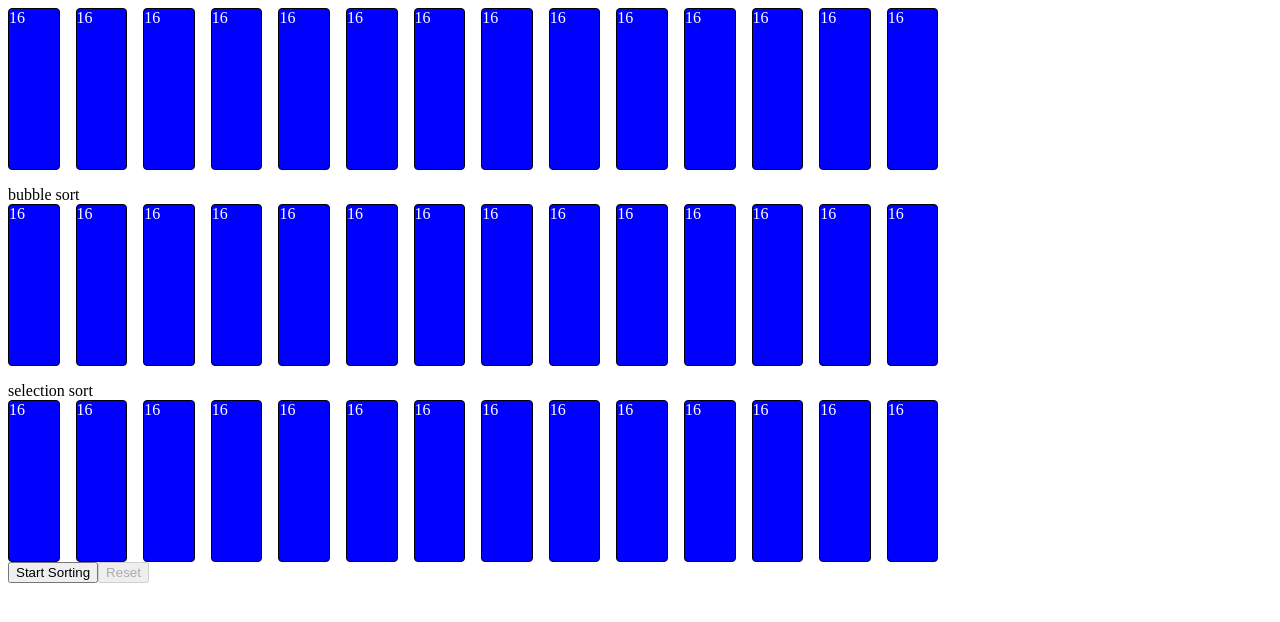
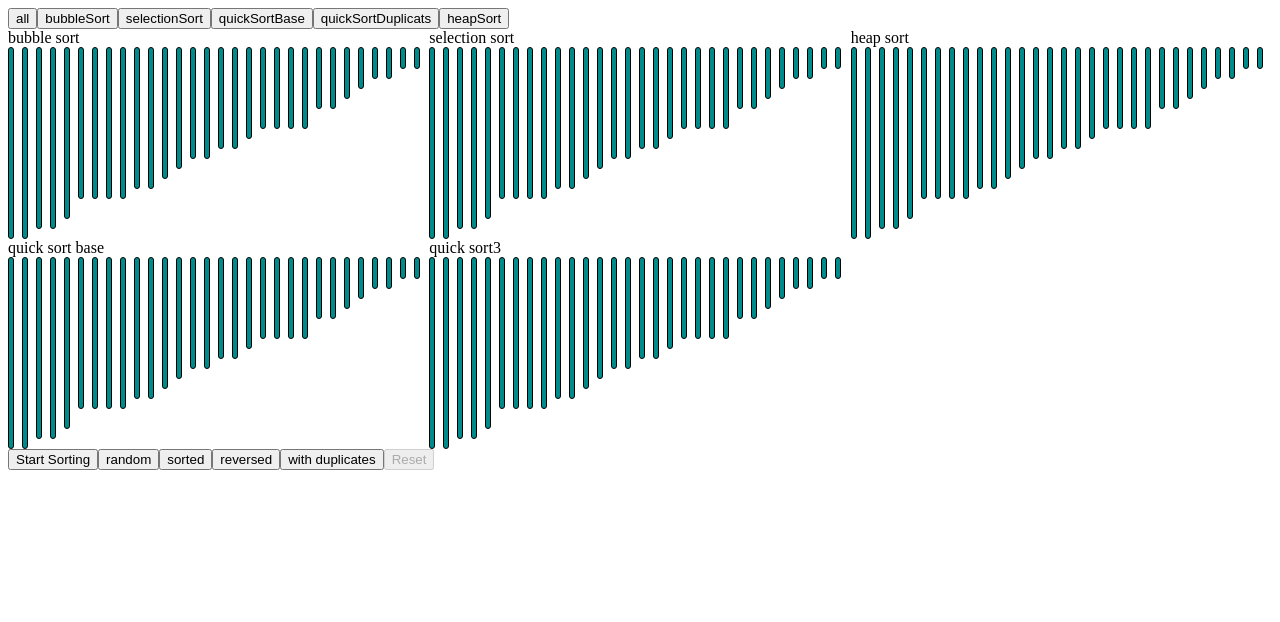
Before and after one commit to neet-007/Sorting-Algorithms-test, a React (Vite) app: page / in a window 1280 px wide. Shown: the top 622 px of the page. Built offline with nearby package versions, Linux system fonts and the light colour scheme.

Commit message:
added choices to choose one or all modes and also choose what the array is made

```diff
--- a/src/App.css
+++ b/src/App.css
@@ -1,6 +1,10 @@
 :root{
-    --width:3.1rem;
-    --gap: 1rem
+    --width:0.25rem;
+    --gap: 0.5rem
+}
+.test-container{
+    display: grid;
+    grid-template-columns: repeat(3, 1fr);
 }
 .container{
     display: flex;
@@ -8,7 +12,7 @@
 }
 .box{
     width:var(--width);
-    background-color:blue;
+    background-color:darkcyan;
     border: 1px solid black;
     border-radius: 0.25rem;
     color:white;
--- a/src/App.tsx
+++ b/src/App.tsx
@@ -13,50 +13,92 @@ import './App.css'
   * > -1 sorting
  */
 
+const ARR_MODES = ['random', 'sorted', 'reversed', 'with duplicates'] as const;
+const MODES = ['all' , 'bubbleSort' , 'selectionSort' , 'quickSortBase' , 'quickSortDuplicats' , 'heapSort'] as const;
+
 function App() {
-  const [arr] = useState<number[]>(Array(14).fill(Math.floor((Math.random() * (1 - 0.1) + 0.1) * 20)))
+  const [arr, setArr] = useState<number[]>(Array(30).fill(0).map(() => Math.floor((Math.random() * (1 - 0.1) + 0.1) * 20)).sort((a, b) => a - b).reverse())
+  const [mode, setMode] = useState<'all' | 'bubbleSort' | 'selectionSort' | 'quickSortBase' | 'quickSortDuplicats' | 'heapSort'>('all');
   const [isSorting, setIsSorting] = useState(false);
-  const [sortCompleted, setSortCompleted] = useState({ quickSortDuplicates:false, bubbleSort:false, selectionSort:false });
+  const [sortCompleted, setSortCompleted] = useState({ quickSortDuplicats:false, bubbleSort:false, selectionSort:false, heapSort:false, quickSortBase:false });
 
   useEffect(() => {
-    const condition = Object.values(sortCompleted).every((completed) => completed);
+    let condition = false;
+    if (mode === 'all'){
+      condition = Object.values(sortCompleted).every((completed) => completed);
+    }else{
+      condition = sortCompleted[mode]
+    }
     if (condition){
       setIsSorting(false)
     }
   },Object.values(sortCompleted))
 
-  const startSorting = () => {
+  function handleArray(mode:'random' | 'sorted' | 'reversed' | 'with duplicates'){
+    if (mode === 'random'){
+      setArr(Array(30).fill(0).map(() => Math.floor((Math.random() * (1 - 0.1) + 0.1) * 20)));
+    };
+    if (mode === 'sorted'){
+      setArr(Array(30).fill(0).map(() => Math.floor((Math.random() * (1 - 0.1) + 0.1) * 20)).sort((a, b) => a - b));
+    };
+    if (mode === 'reversed'){
+      setArr(Array(30).fill(0).map(() => Math.floor((Math.random() * (1 - 0.1) + 0.1) * 20)).sort((a, b) => a - b).reverse());
+    };
+    if (mode === 'with duplicates'){
+      setArr(Array(30).fill(0).map(() => Math.floor((Math.random() * (1 - 0.1) + 0.1) * 20)));
+
+    };
+  };
+
+  function startSorting() {
     setIsSorting(true);
-    setSortCompleted({ quickSortDuplicates:false, bubbleSort:false, selectionSort:false });
+    setSortCompleted({ quickSortDuplicats:false, bubbleSort:false, selectionSort:false, heapSort:false, quickSortBase:false });
     // Trigger sorting in child components
   };
 
-  const handleSortCompletion = (sortName:string) => {
+  function handleSortCompletion(sortName:string) {
     setSortCompleted((prev) => ({ ...prev, [sortName]: true }));
   };
 
-  const resetSorting = () => {
+  function resetSorting() {
     // Reset sorting state in child components
     setIsSorting(false);
-    setSortCompleted({ quickSortDuplicates:false, bubbleSort:false, selectionSort:false });
+    setSortCompleted({ quickSortDuplicats:false, bubbleSort:false, selectionSort:false, heapSort:false, quickSortBase:false });
   };
 
-  const allSortsCompleted = Object.values(sortCompleted).every((completed) => completed);
+  const allSortsCompleted = mode === 'all' ? Object.values(sortCompleted).every((completed) => completed) : sortCompleted[mode];
 
   return(
     <div>
-      <div style={{display:'flex', flexDirection:'column', gap:'1rem'}}>
-        <QuickSortDuplicate arr={arr} isSorting={isSorting} onSortComplete={() => handleSortCompletion('quickSortDuplicates')}/>
-          <BubbleSort arr={arr} isSorting={isSorting} onSortComplete={() => handleSortCompletion('bubbleSort')}/>
-            <SelectionSort arr={arr} isSorting={isSorting} onSortComplete={() => handleSortCompletion('selectionSort')}/>
-        {/*
-        <HeapSort arr={arr} isSorting={isSorting} onSortComplete={() => handleSortCompletion('heapSort')}/>
-        <QuickSortBase arr={arr} isSorting={isSorting} onSortComplete={() => handleSortCompletion('quickSortBase')}/>
-        */
+      <div>
+        {MODES.map((val, idx) => (
+          <button disabled={isSorting} key={`modes-button-${val}-${idx}`} onClick={() => setMode(val)}>{val}</button>
+        ))}
+      </div>
+      <div className={`${mode === 'all' ? 'test-container' : ''}`}>
+        {(mode === 'all' || mode === 'bubbleSort')&&
+          <BubbleSort arr={arr} isSorting={isSorting} onSortComplete={() => handleSortCompletion('bubbleSort')} time={200}/>
+        }
+        {(mode === 'all' || mode === 'selectionSort')&&
+          <SelectionSort arr={arr} isSorting={isSorting} onSortComplete={() => handleSortCompletion('selectionSort')} time={200}/>
+        }
+        {(mode === 'all' || mode === 'heapSort')&&
+          <HeapSort arr={arr} isSorting={isSorting} onSortComplete={() => handleSortCompletion('heapSort')} time={200}/>
+        }
+        {(mode === 'all' || mode === 'quickSortBase')&&
+          <QuickSortBase arr={arr} isSorting={isSorting} onSortComplete={() => handleSortCompletion('quickSortBase')} time={200}/>
+        }
+        {(mode === 'all' || mode === 'quickSortDuplicats')&&
+        <QuickSortDuplicate arr={arr} isSorting={isSorting} onSortComplete={() => handleSortCompletion('quickSortDuplicates')} time={200}/>
         }
       </div>
-      <button onClick={startSorting} disabled={isSorting}>Start Sorting</button>
-      <button onClick={resetSorting} disabled={!allSortsCompleted}>Reset</button>
+      <div>
+        <button onClick={startSorting} disabled={isSorting}>Start Sorting</button>
+        {ARR_MODES.map((val, idx) => (
+          <button disabled={isSorting} key={`arr-modes-button-${val}-${idx}`} onClick={() => handleArray(val)}>{val}</button>
+        ))}
+        <button onClick={resetSorting} disabled={!allSortsCompleted}>Reset</button>
+      </div>
     </div>
   )
 }
--- a/src/SortingComponent/BubbleSort.tsx
+++ b/src/SortingComponent/BubbleSort.tsx
@@ -1,12 +1,16 @@
 import React, {ComponentProps, useEffect, useRef, useState} from 'react'
 
-const BubbleSort:React.FC<ComponentProps<'div'> & {arr:number[], isSorting:boolean, onSortComplete:() => void}> = ({arr, isSorting, onSortComplete}) => {
+const BubbleSort:React.FC<ComponentProps<'div'> & {arr:number[], isSorting:boolean, onSortComplete:() => void, time:number}> = ({arr, isSorting, onSortComplete, time}) => {
     const [localArr, setLocalArr] = useState<number[]>([...arr]);
     const [i, setI] = useState<number>(0);
     const [j, setJ] = useState<number>(0);
     const [swapped, setSwapped] = useState<boolean>(false);
     const [localIsSorting, setLocalIsSorting] = useState<boolean>(isSorting);
     const ref = useRef<HTMLDivElement>(null);
+
+    useEffect(() => {
+      setLocalArr([...arr]);
+    },[arr])
 
     useEffect(() => {
       if (i === localArr.length - 1 || i === -1) {
@@ -59,7 +63,7 @@ const BubbleSort:React.FC<ComponentProps<'div'> & {arr:number[], isSorting:boole
           }
           return prev + 1;
         });
-      }, 500);
+      }, time);
 
       return () => clearTimeout(timeout);
     }, [i, j, localIsSorting, localArr, swapped]);
@@ -71,7 +75,7 @@ const BubbleSort:React.FC<ComponentProps<'div'> & {arr:number[], isSorting:boole
         <div ref={ref} className='container'>
           {localArr.map((num, i) => {
             return <div key={`box-bubble-${num}-${i}`} className='box' style={{height:`${10 * num}px`}}>
-              {num}
+
             </div>
             })}
           </div>
--- a/src/SortingComponent/HeapSort.tsx
+++ b/src/SortingComponent/HeapSort.tsx
@@ -8,13 +8,17 @@ function getChild(index:number, dir:'l' | 'r'){
   };
 };
 
-const HeapSort:React.FC<ComponentProps<'div'> & {arr:number[], isSorting:boolean, onSortComplete:() => void}> = ({arr, isSorting, onSortComplete}) => {
+const HeapSort:React.FC<ComponentProps<'div'> & {arr:number[], isSorting:boolean, onSortComplete:() => void, time:number}> = ({arr, isSorting, onSortComplete, time}) => {
     const [localArr, setLocalArr] = useState<number[]>([...arr]);
     const [length, setLength] = useState<number>(arr.length);
     const [currIndex, setCurrIndex] = useState<number>(Math.floor(arr.length / 2) + 1);
     const [prevPhase, setPrevPhase] = useState<'none' | 'buildHeap' | 'getMax' | 'heapifyDown' | 'sort' | 'finish'>('none');
     const [phase, setPhase] = useState<'none' | 'buildHeap' | 'getMax' | 'heapifyDown' | 'sort' | 'finish'>('none');
     const ref = useRef<HTMLDivElement>(null);
+
+    useEffect(() => {
+      setLocalArr([...arr]);
+    },[arr])
 
     useEffect(() => {
       if (isSorting){
@@ -108,7 +112,7 @@ const HeapSort:React.FC<ComponentProps<'div'> & {arr:number[], isSorting:boolean
             setLocalArr(newArr);
             setCurrIndex(bigIndex);
           }
-        },500);
+        },time);
 
 
       }else if (phase === 'getMax'){
@@ -132,7 +136,7 @@ const HeapSort:React.FC<ComponentProps<'div'> & {arr:number[], isSorting:boolean
           setPrevPhase('getMax');
           setPhase('heapifyDown');
           setCurrIndex(0);
-        },500)
+        },time)
       }else{
         setPrevPhase('sort');
         if (length <= 0){
@@ -155,7 +159,7 @@ const HeapSort:React.FC<ComponentProps<'div'> & {arr:number[], isSorting:boolean
         <div ref={ref} className='container'>
           {localArr.map((num, i) => {
             return <div key={`box-bubble-${num}-${i}`} className='box' style={{height:`${10 * num}px`}}>
-              {num}
+
             </div>
             })}
           </div>
--- a/src/SortingComponent/QuickSortBase.tsx
+++ b/src/SortingComponent/QuickSortBase.tsx
@@ -1,6 +1,6 @@
 import React, {ComponentProps, useEffect, useRef, useState} from 'react'
 
-const QuickSortBase:React.FC<ComponentProps<'div'> & {arr:number[], isSorting:boolean, onSortComplete:() => void}> = ({arr, isSorting, onSortComplete}) => {
+const QuickSortBase:React.FC<ComponentProps<'div'> & {arr:number[], isSorting:boolean, onSortComplete:() => void, time:number}> = ({arr, isSorting, onSortComplete, time}) => {
   const [localArr, setLocalArr] = useState<number[]>([...arr]);
   const [localIsSorting, setLocalIsSorting] = useState<boolean>(false);
   const [phase, setPhase] = useState<'none' | 'setUp' | 'loopBefore' | 'partition' | 'loopAfter' | 'finish'>('none');
@@ -12,6 +12,10 @@ const QuickSortBase:React.FC<ComponentProps<'div'> & {arr:number[], isSorting:bo
   const [top, setTop] = useState<number>(-1);
   const [stack, setStack] = useState<number[]>(Array(arr.length).fill(-1));
   const ref = useRef<HTMLDivElement>(null);
+
+  useEffect(() => {
+    setLocalArr([...arr]);
+  },[arr])
 
   useEffect(() => {
     if (phase !== 'finish'){
@@ -81,10 +85,9 @@ const QuickSortBase:React.FC<ComponentProps<'div'> & {arr:number[], isSorting:bo
           setPivotIdx(prev => prev + 1);
           setPhase('loopAfter');
         }
-      },500);
+      },time);
 
     }else if (phase === 'loopBefore'){
-
         if (top < 0){
           setPhase('finish')
           return
@@ -100,7 +103,6 @@ const QuickSortBase:React.FC<ComponentProps<'div'> & {arr:number[], isSorting:bo
         setPhase('partition');
 
     }else{
-
         const newStack = [...stack];
         let top_ = top;
         if (pivotIdx - 1 > lo){
@@ -137,7 +139,7 @@ const QuickSortBase:React.FC<ComponentProps<'div'> & {arr:number[], isSorting:bo
       <div ref={ref} className='container'>
         {localArr.map((num, i) => {
           return <div key={`box-bubble-${num}-${i}`} className='box' style={{height:`${10 * num}px`}}>
-            {num}
+
           </div>
           })}
         </div>
--- a/src/SortingComponent/QuickSortDuplicates.tsx
+++ b/src/SortingComponent/QuickSortDuplicates.tsx
@@ -8,7 +8,7 @@ import React, {ComponentProps, useEffect, useState, useRef} from 'react'
  */
 
 
-const QuickSortDuplicate:React.FC<ComponentProps<'div'> & {arr:number[], isSorting:boolean, onSortComplete:() => void}> = ({arr, isSorting, onSortComplete}) => {
+const QuickSortDuplicate:React.FC<ComponentProps<'div'> & {arr:number[], isSorting:boolean, onSortComplete:() => void, time:number}> = ({arr, isSorting, onSortComplete, time}) => {
   const [localArr, setLocalArr] = useState<number[]>([...arr]);
   const [phase, setPhase] = useState<'none' | 'setUp' | 'loopBefore' | 'partition1' | 'partition2' | 'loopAfter' | 'finish'>('none');
   const [lo, setLo] = useState<number>(0);
@@ -18,6 +18,10 @@ const QuickSortDuplicate:React.FC<ComponentProps<'div'> & {arr:number[], isSorti
   const [top, setTop] = useState<number>(-1);
   const [stack, setStack] = useState<number[]>(Array(arr.length).fill(-1));
   const ref = useRef<HTMLDivElement>(null);
+
+  useEffect(() => {
+    setLocalArr([...arr]);
+  },[arr])
 
   useEffect(() => {
     if (phase !== 'finish'){
@@ -101,7 +105,7 @@ const QuickSortDuplicate:React.FC<ComponentProps<'div'> & {arr:number[], isSorti
           });
           setPhase('partition2');
         };
-      },500);
+      },time);
 
 
     }else if (phase === 'partition2'){
@@ -142,7 +146,7 @@ const QuickSortDuplicate:React.FC<ComponentProps<'div'> & {arr:number[], isSorti
           setPhase('loopAfter');
           setJ(0);
         };
-      },500)
+      },time)
     }else if (phase === 'loopBefore'){
         if (top < 0){
           setPhase('finish')
@@ -191,10 +195,13 @@ const QuickSortDuplicate:React.FC<ComponentProps<'div'> & {arr:number[], isSorti
 
   return (
     <div>
+      <div>
+        quick sort3
+      </div>
       <div ref={ref} className='container'>
         {localArr.map((num, i) => {
           return <div key={`box-bubble-${num}-${i}`} className='box' style={{height:`${10 * num}px`}}>
-            {num}
+
           </div>
           })}
         </div>
--- a/src/SortingComponent/SelectionSort.tsx
+++ b/src/SortingComponent/SelectionSort.tsx
@@ -1,12 +1,16 @@
 import React, {ComponentProps, useEffect, useRef, useState} from 'react'
 
-const SelectionSort:React.FC<ComponentProps<'div'> & {arr:number[], isSorting:boolean, onSortComplete:() => void}> = ({arr, isSorting, onSortComplete}) => {
+const SelectionSort:React.FC<ComponentProps<'div'> & {arr:number[], isSorting:boolean, onSortComplete:() => void, time:number}> = ({arr, isSorting, onSortComplete, time}) => {
     const [localArr, setLocalArr] = useState<number[]>([...arr])
     const [i, setI] = useState<number>(0);
     const [j, setJ] = useState<number>(1);
     const [currMin, setCurrMin] = useState<number>(0);
     const [localIsSorting, setLocalIsSorting] = useState<boolean>(isSorting);
     const ref = useRef<HTMLDivElement>(null);
+
+    useEffect(() => {
+      setLocalArr([...arr]);
+    },[arr])
 
     useEffect(() => {
       if (i !== -1){
@@ -61,7 +65,7 @@ const SelectionSort:React.FC<ComponentProps<'div'> & {arr:number[], isSorting:bo
 
           return prevJ + 1
         })
-      },500);
+      },time);
 
 
       return () => clearTimeout(timeOut);
@@ -73,7 +77,6 @@ const SelectionSort:React.FC<ComponentProps<'div'> & {arr:number[], isSorting:bo
         <div ref={ref} className='container'>
           {localArr.map((num, i) => {
             return <div key={`box-bubble-${num}-${i}`} className='box' style={{height:`${10 * num}px`}}>
-              {num}
             </div>
             })}
           </div>
```
